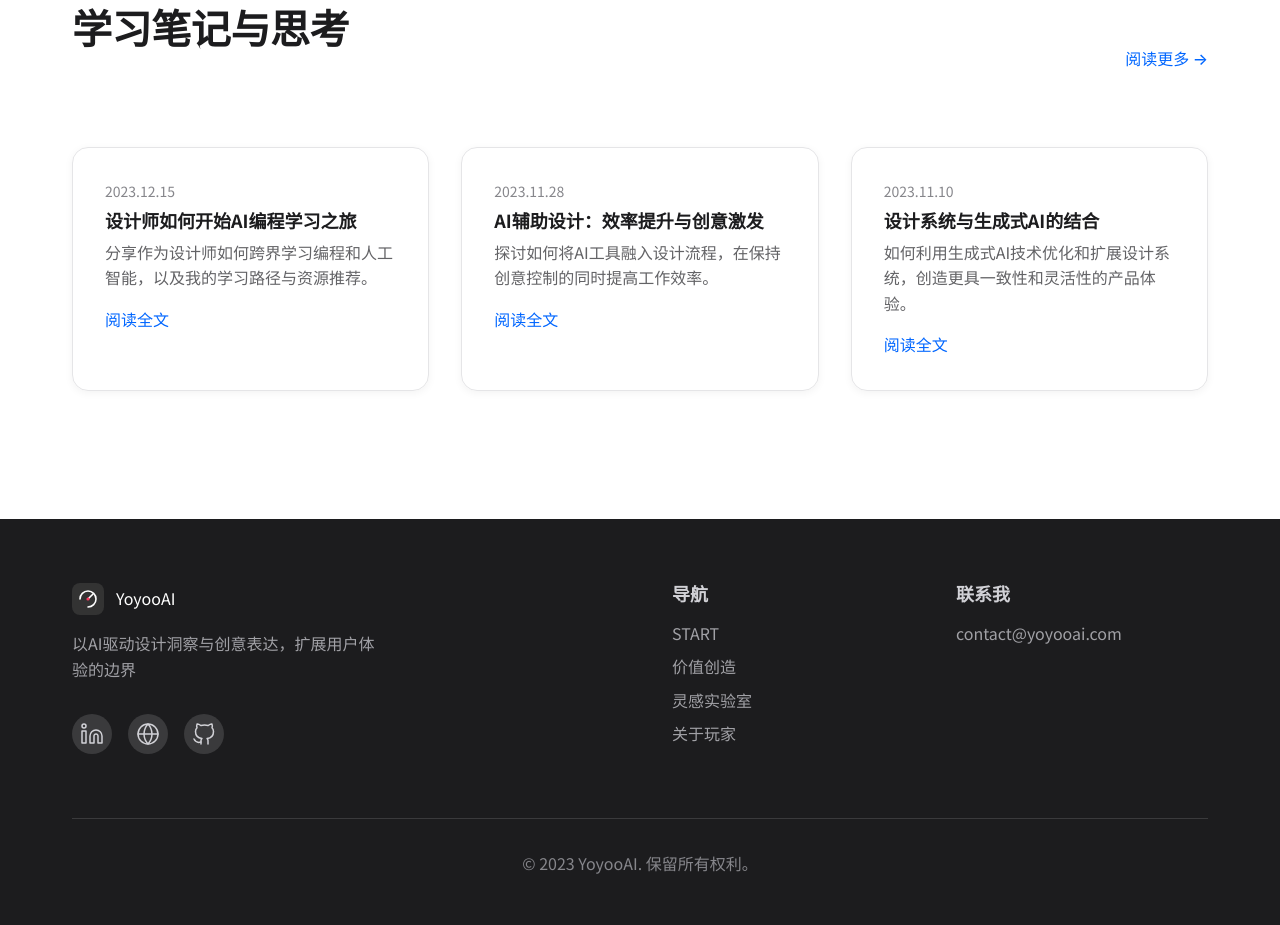
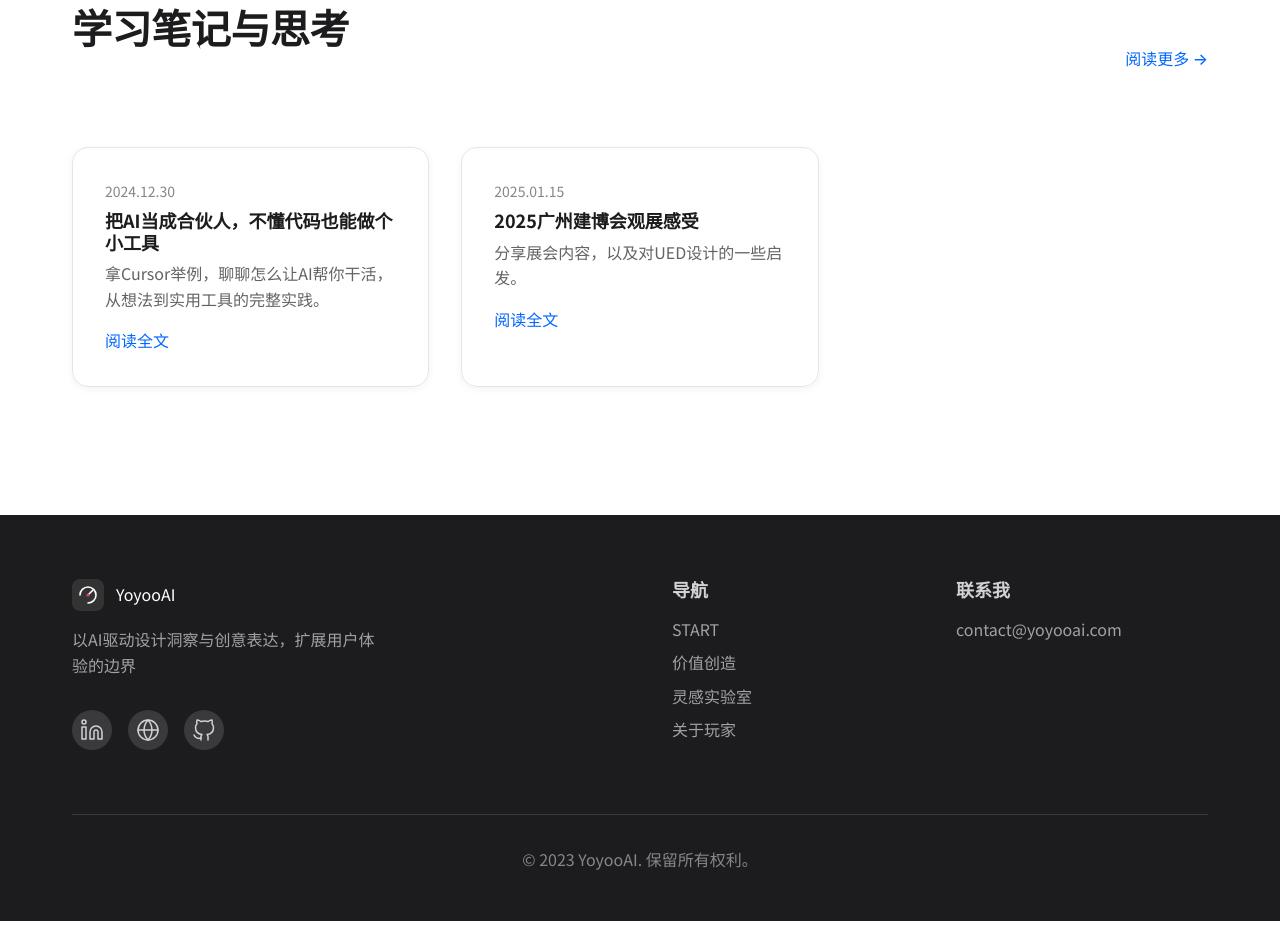
Before and after one commit to yoyoodong/AI-Lab, a plain HTML site: page index.html in a window 1280 px wide. Shown: the part 2928-3853 px from the top of the page. Drawn offline with Linux system fonts and the light colour scheme.

Commit message:
完成所有优化：修复需求平台链接、更新博客文本、隐藏AI工具文章、更新首页卡片内容

```diff
--- a/index.html
+++ b/index.html
@@ -286,24 +286,17 @@
                 </div>
                 <div class="posts-list">
                     <div class="post-card">
-                        <div class="post-date">2023.12.15</div>
-                        <h3 class="post-title">设计师如何开始AI编程学习之旅</h3>
-                        <p class="post-excerpt">分享作为设计师如何跨界学习编程和人工智能，以及我的学习路径与资源推荐。</p>
-                        <a href="research.html" class="read-more">阅读全文</a>
+                        <div class="post-date">2024.12.30</div>
+                        <h3 class="post-title">把AI当成合伙人，不懂代码也能做个小工具</h3>
+                        <p class="post-excerpt">拿Cursor举例，聊聊怎么让AI帮你干活，从想法到实用工具的完整实践。</p>
+                        <a href="ai-partner-blog.html" class="read-more">阅读全文</a>
                     </div>
 
                     <div class="post-card">
-                        <div class="post-date">2023.11.28</div>
-                        <h3 class="post-title">AI辅助设计：效率提升与创意激发</h3>
-                        <p class="post-excerpt">探讨如何将AI工具融入设计流程，在保持创意控制的同时提高工作效率。</p>
-                        <a href="research.html" class="read-more">阅读全文</a>
-                    </div>
-
-                    <div class="post-card">
-                        <div class="post-date">2023.11.10</div>
-                        <h3 class="post-title">设计系统与生成式AI的结合</h3>
-                        <p class="post-excerpt">如何利用生成式AI技术优化和扩展设计系统，创造更具一致性和灵活性的产品体验。</p>
-                        <a href="research.html" class="read-more">阅读全文</a>
+                        <div class="post-date">2025.01.15</div>
+                        <h3 class="post-title">2025广州建博会观展感受</h3>
+                        <p class="post-excerpt">分享展会内容，以及对UED设计的一些启发。</p>
+                        <a href="guangzhou-expo-detail.html" class="read-more">阅读全文</a>
                     </div>
                 </div>
             </div>
```
Also changed, not shown: ai-partner-blog.html (+2 -2 lines), research.html (+2 -2 lines).
